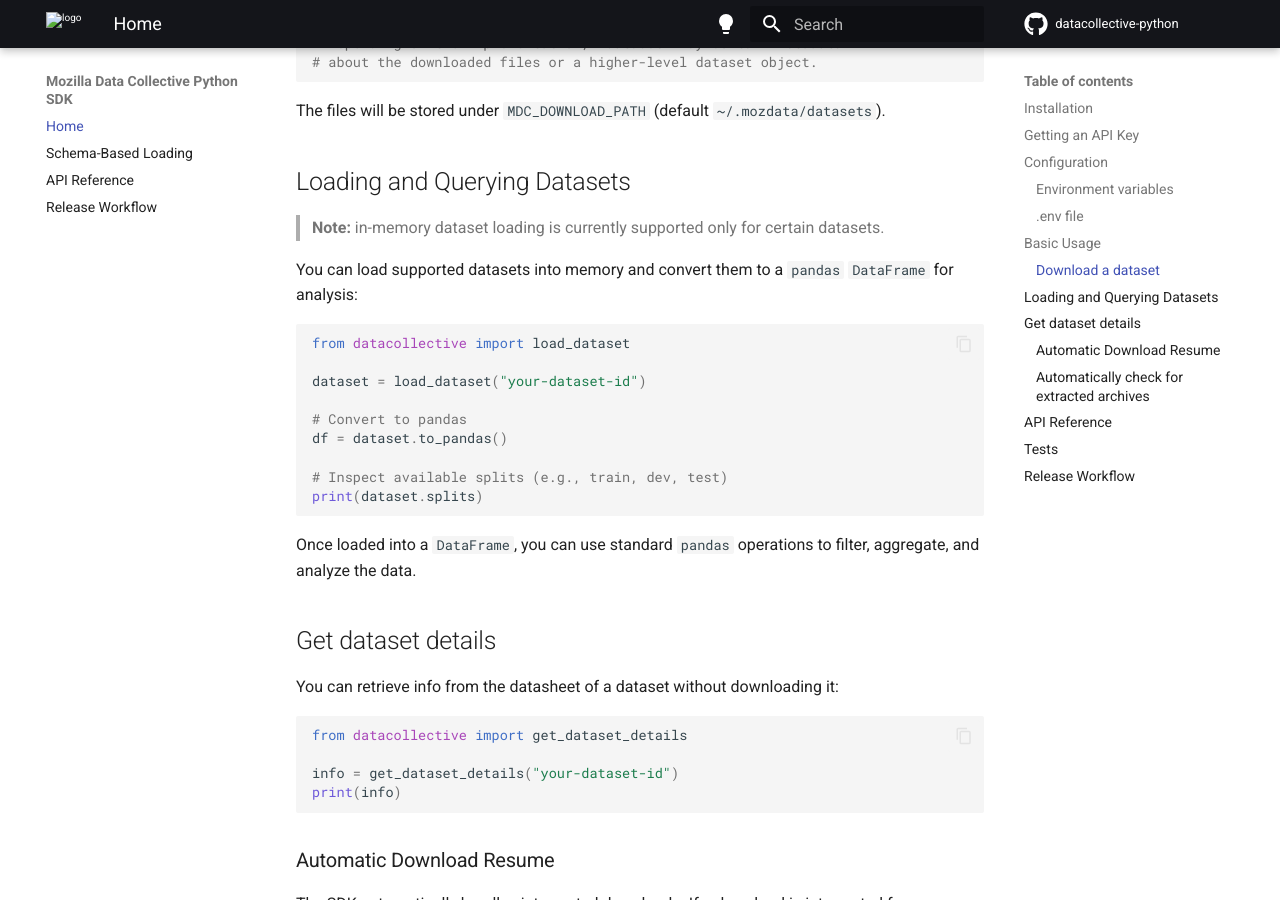
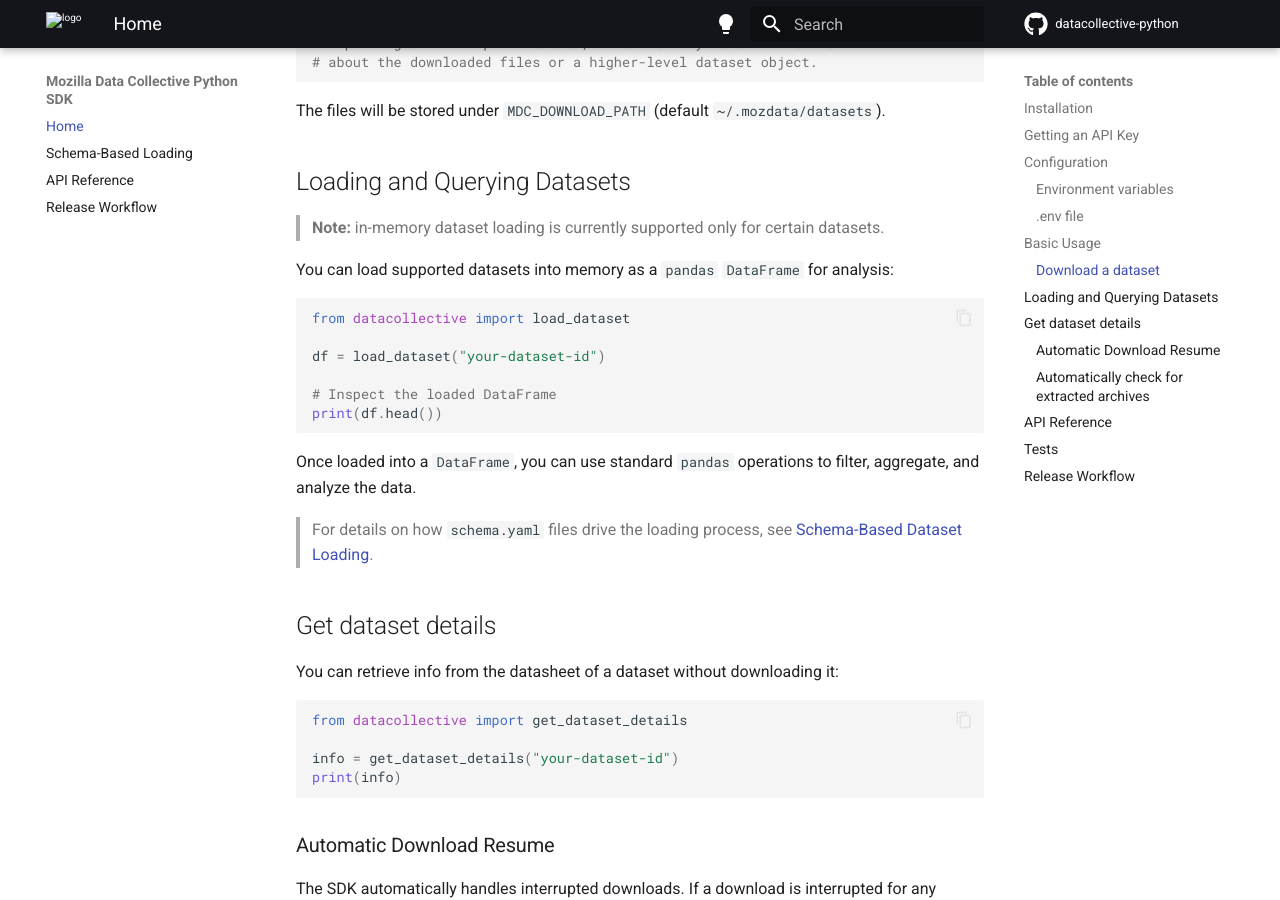
Before and after one commit to Mozilla-Data-Collective/datacollective-python, an MkDocs documentation site: the page built from docs/index.md, in a window 1280 px wide and 900 px high, scrolled down 2103 px. Built offline with MkDocs 1.6.1 and Material for MkDocs 9.7.7, drawn with Linux system fonts in a browser that asks for light colours; comment, search, counter and statistics services are not loaded.

Commit message:
Update index.md

````diff
--- a/docs/index.md
+++ b/docs/index.md
@@ -94,23 +94,23 @@ The files will be stored under `MDC_DOWNLOAD_PATH` (default `~/.mozdata/datasets
 
 > **Note:** in-memory dataset loading is currently supported only for certain datasets.
 
-You can load supported datasets into memory and convert them to a `pandas`
-`DataFrame` for analysis:
+You can load supported datasets into memory as a `pandas` `DataFrame` for
+analysis:
 
 ```python
 from datacollective import load_dataset
 
-dataset = load_dataset("your-dataset-id")
+df = load_dataset("your-dataset-id")
 
-# Convert to pandas
-df = dataset.to_pandas()
-
-# Inspect available splits (e.g., train, dev, test)
-print(dataset.splits)
+# Inspect the loaded DataFrame
+print(df.head())
 ```
 
 Once loaded into a `DataFrame`, you can use standard `pandas` operations
 to filter, aggregate, and analyze the data.
+
+> For details on how `schema.yaml` files drive the loading process, see
+> [Schema-Based Dataset Loading](schema_parse.md).
 
 ## Get dataset details
 
````
